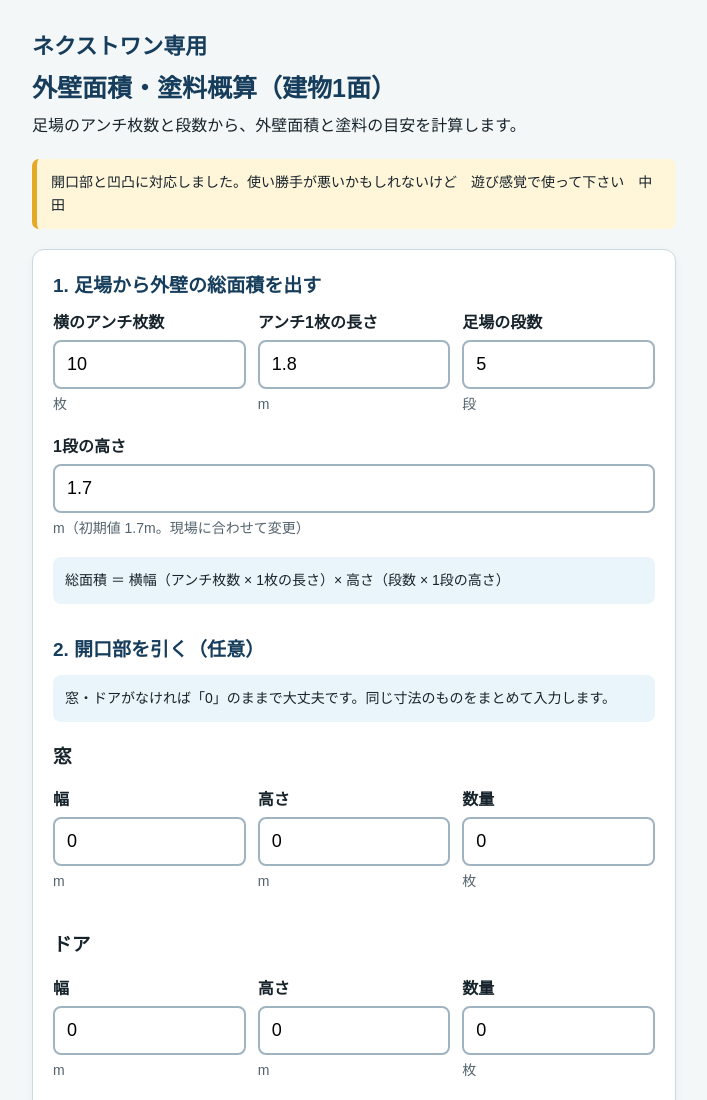
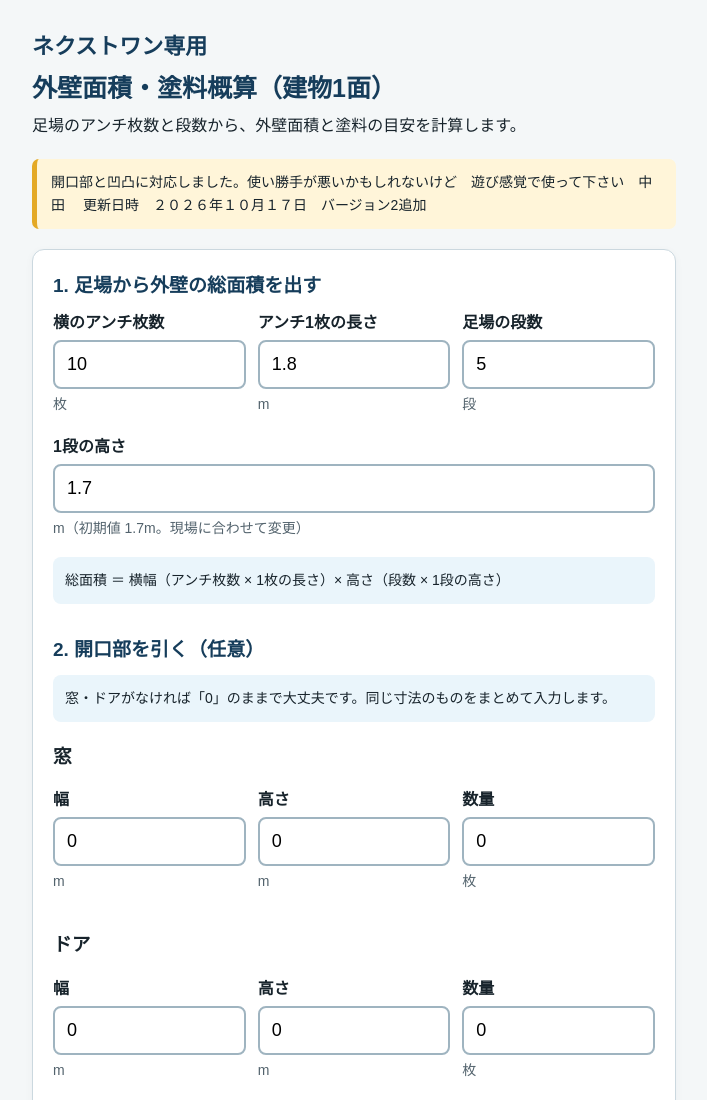
Before and after one commit to rorikaizer-cmyk/gaiheki-gaisan, a plain HTML site: page outputs/gaiheki-gaisan.html in a window 1280 px wide. Shown: the top 1100 px of the page, without its empty margins (286-993 px from the left). Drawn offline with Linux system fonts and the light colour scheme.

Commit message:
Update gaiheki-gaisan.html

```diff
--- a/outputs/gaiheki-gaisan.html
+++ b/outputs/gaiheki-gaisan.html
@@ -12,7 +12,8 @@
   <p class="service-name">ネクストワン専用</p>
   <h1>外壁面積・塗料概算（建物1面）</h1>
   <p class="lead">足場のアンチ枚数と段数から、外壁面積と塗料の目安を計算します。</p>
-  <p class="notice">開口部と凹凸に対応しました。使い勝手が悪いかもしれないけど　遊び感覚で使って下さい　中田</p>
+  <p class="notice">開口部と凹凸に対応しました。使い勝手が悪いかもしれないけど　遊び感覚で使って下さい　中田
+  更新日時　２０２６年１０月１７日　バージョン2追加</p>
   <section aria-label="計算条件">
     <h2 class="subhead" style="margin-top:0">1. 足場から外壁の総面積を出す</h2>
     <div class="row"><div class="field"><label for="count">横のアンチ枚数</label><input id="count" type="number" min="0" step="1" value="10"><span class="unit">枚</span></div><div class="field"><label for="plankLength">アンチ1枚の長さ</label><input id="plankLength" type="number" min="0" step="0.01" value="1.8"><span class="unit">m</span></div><div class="field"><label for="stages">足場の段数</label><input id="stages" type="number" min="0" step="1" value="5"><span class="unit">段</span></div></div>
```
